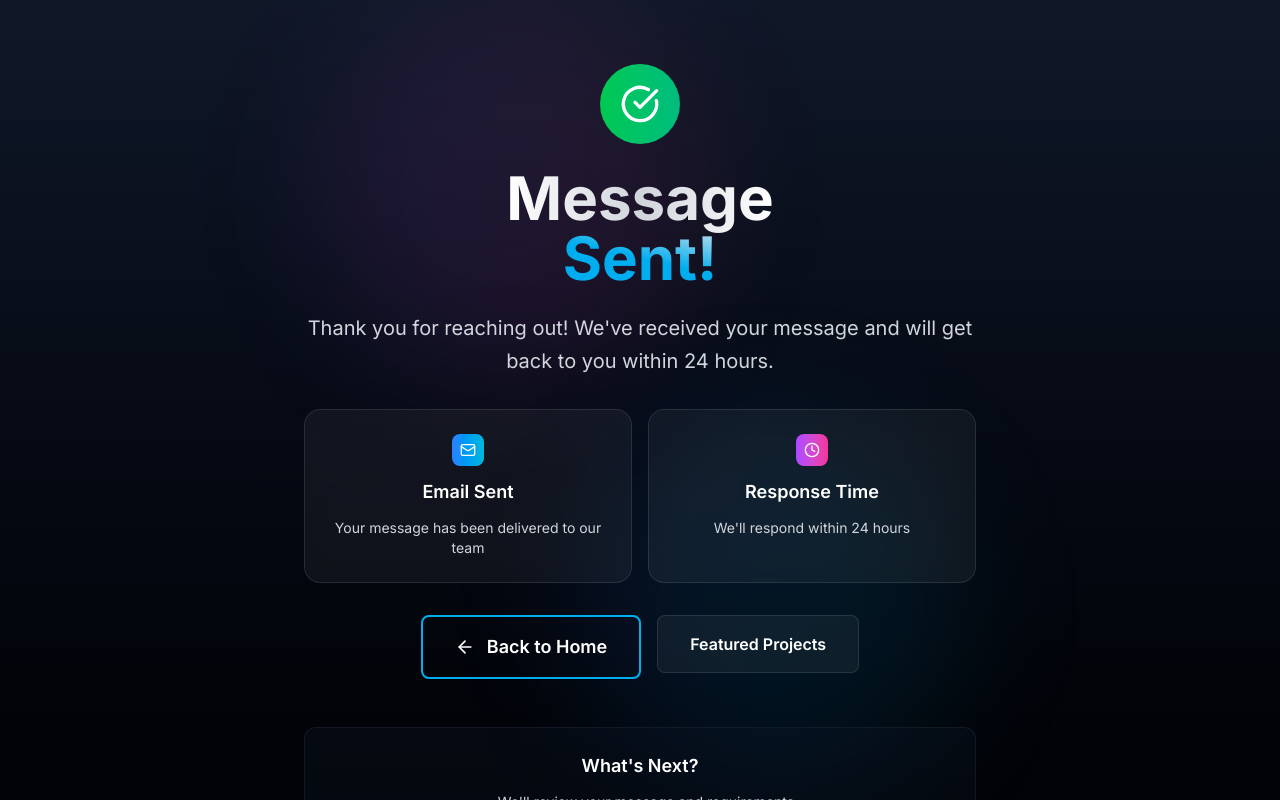
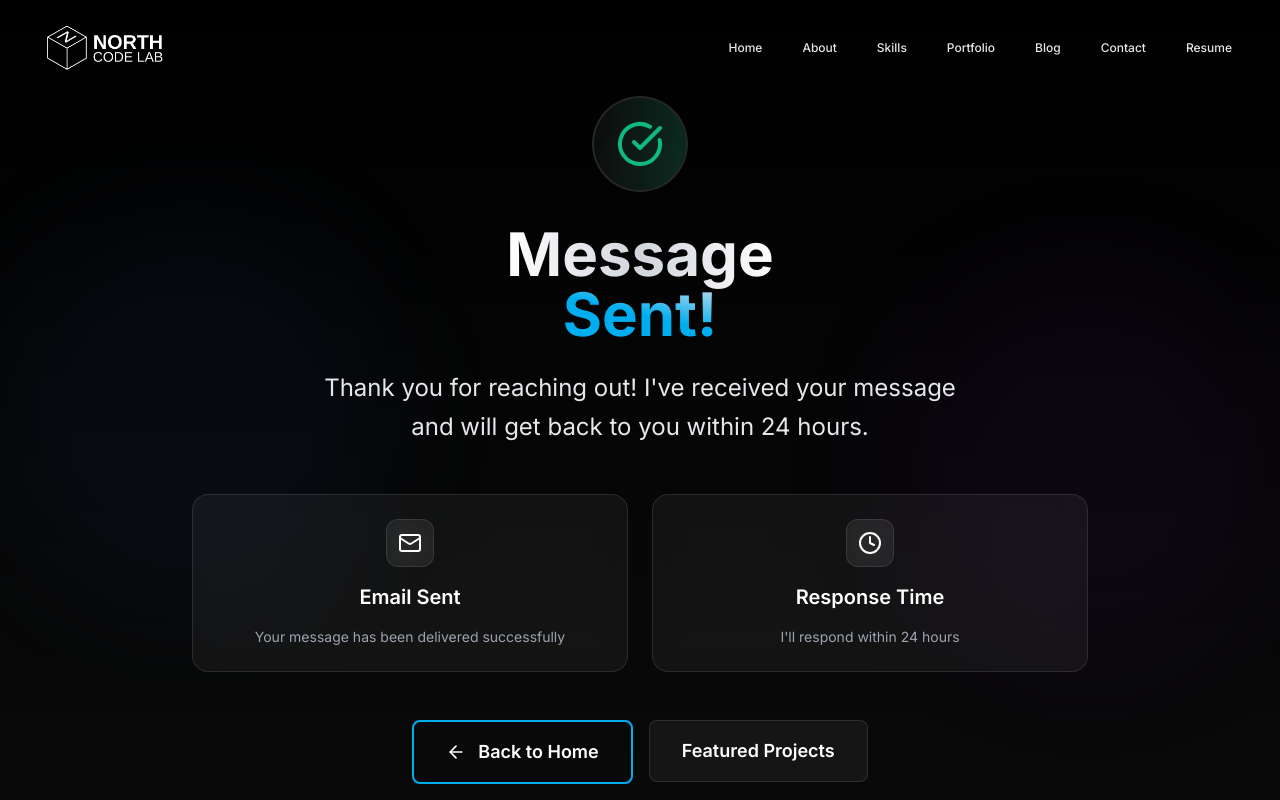
Before and after one commit to joshu2991/northcodelab, a Next.js app: page /thank-you in a window 1280 px wide. Shown: the top 800 px of the page. Built offline with nearby package versions, Linux system fonts and the light colour scheme.

Commit message:
thank you page updated

```diff
--- a/src/app/thank-you/page.tsx
+++ b/src/app/thank-you/page.tsx
@@ -4,6 +4,7 @@ import { useEffect } from 'react'
 import { motion } from 'framer-motion'
 import { CheckCircle, ArrowLeft, Mail, Clock } from 'lucide-react'
 import Link from 'next/link'
+import { Navigation } from '@/components/Navigation'
 import { Button } from '@/components/Button'
 import { Footer } from '@/components/Footer'
 
@@ -16,39 +17,48 @@ export default function ThankYouPage() {
   }, [])
 
   return (
-    <div className="min-h-screen bg-gradient-to-b from-gray-900 to-black">
-      {/* Background Elements */}
+    <main className="min-h-screen">
+      <Navigation />
+
+      {/* Main Content Section */}
+      <section className="py-24 px-4 sm:px-6 lg:px-8 relative overflow-hidden min-h-[calc(100vh-200px)] flex items-center">
+        {/* Background elements */}
         <div className="absolute inset-0">
-        <div className="absolute top-0 left-1/4 w-96 h-96 rounded-full blur-3xl bg-gradient-to-r from-purple-500/10 to-pink-500/10" />
-        <div className="absolute bottom-0 right-1/4 w-96 h-96 rounded-full blur-3xl bg-gradient-to-r from-blue-500/10 to-cyan-500/10" />
+          <div className="absolute top-1/4 left-0 w-96 h-96 rounded-full blur-3xl blur-blue" />
+          <div className="absolute bottom-1/4 right-0 w-96 h-96 rounded-full blur-3xl blur-purple" />
         </div>
 
-      <div className="relative z-10 min-h-screen flex flex-col">
-        {/* Main Content */}
-        <div className="flex-1 flex items-center justify-center px-4 sm:px-6 lg:px-8 py-16">
-          <div className="max-w-2xl mx-auto text-center">
+        <div className="max-w-4xl mx-auto relative z-10 w-full">
+          {/* Success Icon & Title */}
           <motion.div
-              initial={{ opacity: 0, scale: 0.8 }}
-              animate={{ opacity: 1, scale: 1 }}
-              transition={{ duration: 0.6, ease: "easeOut" }}
-              className="mb-8"
+            initial={{ opacity: 0, y: 30 }}
+            animate={{ opacity: 1, y: 0 }}
+            transition={{ duration: 0.8, ease: 'easeOut' }}
+            className="text-center mb-12"
           >
-              <div className="w-20 h-20 mx-auto mb-6 rounded-full bg-gradient-to-r from-green-500 to-emerald-500 flex items-center justify-center">
-                <CheckCircle className="w-10 h-10 text-white" />
-              </div>
+            <motion.div
+              initial={{ scale: 0 }}
+              animate={{ scale: 1 }}
+              transition={{
+                duration: 0.6,
+                delay: 0.2,
+                type: 'spring',
+                stiffness: 200
+              }}
+              className="w-24 h-24 mx-auto mb-8 rounded-full glass-effect border-2 border-success flex items-center justify-center relative"
+            >
+              <div className="absolute inset-0 rounded-full bg-gradient-to-r from-success/20 to-emerald-500/20 animate-pulse" />
+              <CheckCircle className="w-12 h-12 text-success relative z-10" />
+            </motion.div>
 
             <h1 className="text-4xl sm:text-5xl md:text-6xl font-bold font-space-grotesk mb-6">
-                <span className="text-gradient">
-                  Message
-                </span>
+              <span className="text-gradient">Message</span>
               <br />
-                <span className="text-gradient-blue">
-                  Sent!
-                </span>
+              <span className="text-gradient-blue">Sent!</span>
             </h1>
 
-              <p className="text-lg sm:text-xl text-gray-300 mb-8 leading-relaxed">
-                Thank you for reaching out! We&apos;ve received your message and will get back to you within 24 hours.
+            <p className="text-lg sm:text-xl md:text-2xl text-secondary max-w-2xl mx-auto leading-relaxed">
+              Thank you for reaching out! I&apos;ve received your message and will get back to you within 24 hours.
             </p>
           </motion.div>
 
@@ -56,44 +66,55 @@ export default function ThankYouPage() {
           <motion.div
             initial={{ opacity: 0, y: 30 }}
             animate={{ opacity: 1, y: 0 }}
-              transition={{ duration: 0.6, delay: 0.2 }}
-              className="grid grid-cols-1 sm:grid-cols-2 gap-4 mb-8"
+            transition={{ duration: 0.8, delay: 0.3 }}
+            className="grid grid-cols-1 sm:grid-cols-2 gap-6 mb-12"
           >
-              <div className="card-primary p-4 sm:p-6 text-center">
-                <div className="flex flex-col items-center gap-3 mb-3">
-                  <div className="w-8 h-8 rounded-lg bg-gradient-to-r from-blue-500 to-cyan-500 flex items-center justify-center">
-                    <Mail className="w-4 h-4 text-white" />
+            <motion.div
+              initial={{ opacity: 0, x: -20 }}
+              animate={{ opacity: 1, x: 0 }}
+              transition={{ duration: 0.6, delay: 0.4 }}
+              className="card-primary p-6 text-center group hover:scale-[1.02] transition-transform duration-300"
+            >
+              <div className="flex flex-col items-center gap-4 mb-4">
+                <div className="w-12 h-12 rounded-xl glass-effect border border-accent-primary flex items-center justify-center group-hover:border-accent-secondary transition-colors">
+                  <Mail className="w-6 h-6 text-primary" />
                 </div>
-                  <h3 className="text-lg font-semibold text-white">Email Sent</h3>
+                <h3 className="text-xl font-semibold text-primary">Email Sent</h3>
               </div>
-                <p className="text-sm text-gray-300">
-                  Your message has been delivered to our team
+              <p className="text-sm text-tertiary">
+                Your message has been delivered successfully
               </p>
+            </motion.div>
+
+            <motion.div
+              initial={{ opacity: 0, x: 20 }}
+              animate={{ opacity: 1, x: 0 }}
+              transition={{ duration: 0.6, delay: 0.5 }}
+              className="card-primary p-6 text-center group hover:scale-[1.02] transition-transform duration-300"
+            >
+              <div className="flex flex-col items-center gap-4 mb-4">
+                <div className="w-12 h-12 rounded-xl glass-effect border border-accent-secondary flex items-center justify-center group-hover:border-accent-primary transition-colors">
+                  <Clock className="w-6 h-6 text-primary" />
                 </div>
-
-              <div className="card-primary p-4 sm:p-6 text-center">
-                <div className="flex flex-col items-center gap-3 mb-3">
-                  <div className="w-8 h-8 rounded-lg bg-gradient-to-r from-purple-500 to-pink-500 flex items-center justify-center">
-                    <Clock className="w-4 h-4 text-white" />
+                <h3 className="text-xl font-semibold text-primary">Response Time</h3>
               </div>
-                  <h3 className="text-lg font-semibold text-white">Response Time</h3>
-                </div>
-                <p className="text-sm text-gray-300">
-                  We&apos;ll respond within 24 hours
+              <p className="text-sm text-tertiary">
+                I&apos;ll respond within 24 hours
               </p>
-              </div>
+            </motion.div>
           </motion.div>
 
           {/* Action Buttons */}
           <motion.div
             initial={{ opacity: 0, y: 30 }}
             animate={{ opacity: 1, y: 0 }}
-              transition={{ duration: 0.6, delay: 0.4 }}
+            transition={{ duration: 0.8, delay: 0.6 }}
             className="flex flex-col sm:flex-row gap-4 justify-center"
           >
             <Link href="/">
               <Button
                 size="lg"
+                variant="primary"
                 className="group w-full sm:w-auto"
               >
                 <span className="flex items-center justify-center gap-3">
@@ -104,37 +125,19 @@ export default function ThankYouPage() {
             </Link>
 
             <Link href="/#portfolio">
-                <motion.button
-                  whileHover={{ scale: 1.05 }}
-                  whileTap={{ scale: 0.95 }}
-                  className="btn-secondary px-8 py-4 w-full sm:w-auto"
+              <Button
+                size="lg"
+                variant="secondary"
+                className="w-full sm:w-auto"
               >
                 Featured Projects
-                </motion.button>
+              </Button>
             </Link>
           </motion.div>
+        </div>
+      </section>
 
-            {/* Additional Info */}
-            <motion.div
-              initial={{ opacity: 0 }}
-              animate={{ opacity: 1 }}
-              transition={{ duration: 0.6, delay: 0.6 }}
-              className="mt-12 p-6 rounded-xl bg-gray-900/30 border border-gray-800/50"
-            >
-              <h3 className="text-lg font-semibold text-white mb-3">What&apos;s Next?</h3>
-              <div className="space-y-2 text-sm text-gray-300">
-                <p>• We&apos;ll review your message and requirements</p>
-                <p>• Our team will prepare a detailed response</p>
-                <p>• We&apos;ll reach out to discuss your project further</p>
-                <p>• If needed, we&apos;ll schedule a consultation call</p>
-              </div>
-            </motion.div>
-          </div>
-        </div>
-      </div>
-
-      {/* Footer */}
       <Footer />
-    </div>
+    </main>
   )
 }
```
Lines whose indentation alone changed are shown as unchanged.
